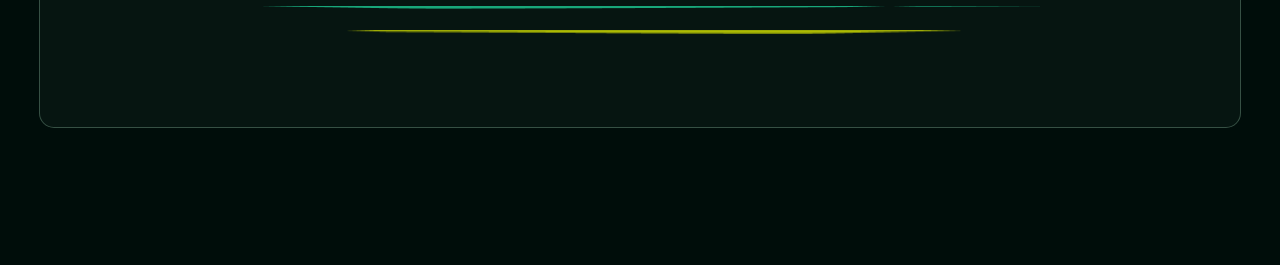
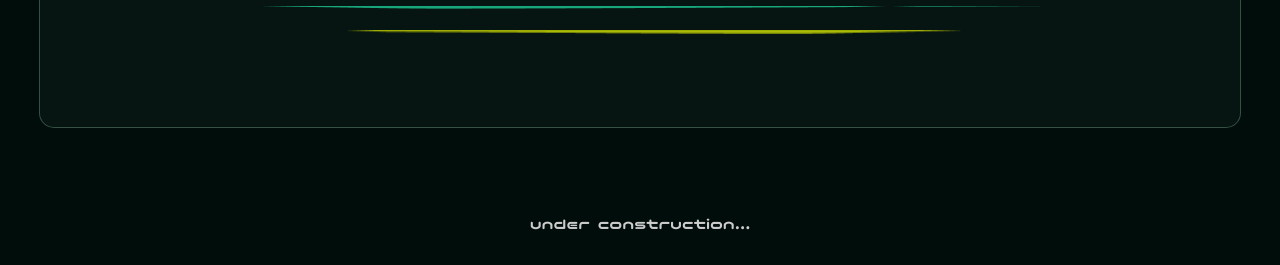
Before and after one commit to jmzi/gab, a plain HTML site: page index.html in a window 1280 px wide. Shown: the part 621-886 px from the top of the page. Before the commit the page ends 819 px from the top, so only its background shows below. Drawn offline with Linux system fonts and the light colour scheme.

Commit message:
first commit

```diff
--- a/index.html
+++ b/index.html
@@ -44,5 +44,8 @@
             </div>
         </section>
     </main>
+    <br>
+    <p style="color: #ccc;text-align: center;font-family: Nico-Moji;">under construction...</p>
+    <br><br>
 </body>
 </html>
```
